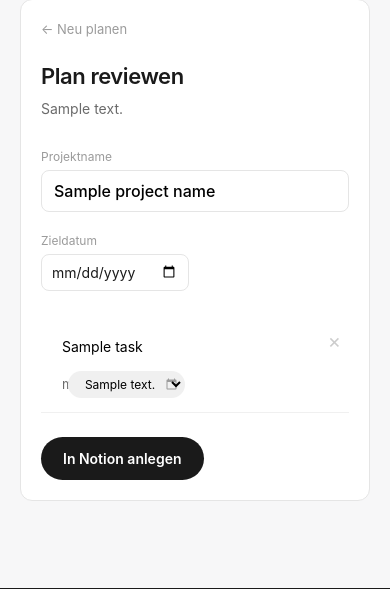
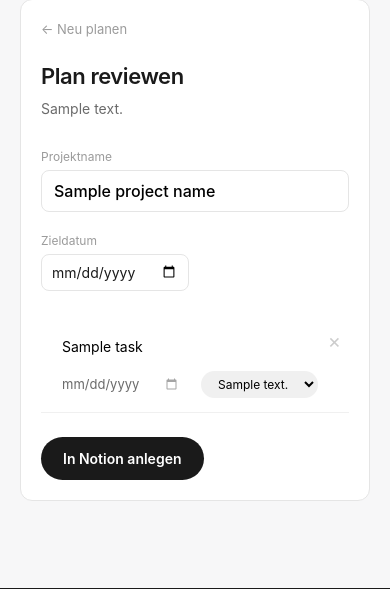
Before and after one commit to liga-auguste/planning-hub, a Django app: template projects/templates/projects/planner_review.html in a window 390 px wide. Shown: the part 150-739 px from the top of the page. Run offline with Django 5.2, Linux system fonts and the light colour scheme; the template is opened without the code that fills it: most values are stand-ins (such as "Sample title", 1, 10 or a date in 2020); some libraries are stand-ins or nearby versions.

Commit message:
Stop the kontext pill from covering the date on a phone
The mobile block set width: auto only on the .task-table td rule, which
loses at (0,1,1) against the (0,2,0) column-width rule of 1% — so the
date and kontext cells stayed 5px wide in the stacked layout and the
kontext select painted over the date input. .col-actions already carried
the two-class fix; date and kontext now do the same.

Found in the browser pass for #73 with DEMO_MODE=false; invisible in
demo mode because the kontext control is a hidden input there.

```diff
--- a/projects/templates/projects/planner_review.html
+++ b/projects/templates/projects/planner_review.html
@@ -52,8 +52,12 @@
         .task-table tr { position: relative; padding: 12px 0 12px 12px; border-bottom: 1px solid #f0f0f0; }
         .task-table td { width: auto; padding: 0; border: none; white-space: normal; }
         .task-table .col-name { margin-bottom: 8px; padding-right: 32px; }
+        /* width: auto must repeat the two-class specificity: the td rule
+           above sits at (0,1,1) and loses to the 1% column widths, which
+           kept these cells 5px wide and painted the kontext pill over the
+           date. .col-actions below already does the same. */
         .task-table .col-date,
-        .task-table .col-kontext { display: inline-flex; align-items: center; margin-right: 8px; }
+        .task-table .col-kontext { display: inline-flex; align-items: center; margin-right: 8px; width: auto; }
         .task-table .col-actions { position: absolute; top: 8px; right: 0; width: auto; padding: 0; }
         /* ~28px touch target */
         .btn-delete { padding: 4px 8px; font-size: 20px; }
```
